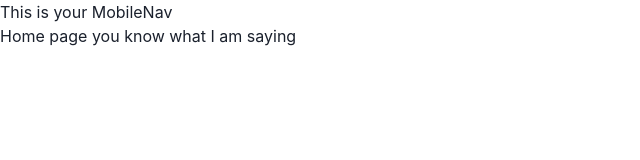
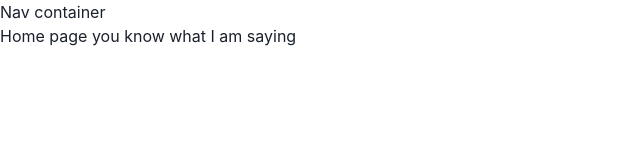
Before and after one commit to jahrulezfrancis/swift-service-frontend, a React (Vite) app: page / in a window 1280 px wide. Shown: the top 160 px of the page, without its empty margins (0-640 px from the left). Built offline with nearby package versions, Linux system fonts and the light colour scheme.

Commit message:
Added media query for mobile device

```diff
--- a/src/Components/Navigation/Index.tsx
+++ b/src/Components/Navigation/Index.tsx
@@ -1,8 +1,12 @@
+import { useMediaQuery } from "@chakra-ui/react"
 import DesktopNav from "./DesktopNav"
 import MobileNav from "./MobileNav"
 
+
+
 export default function NavIndex() {
-    const isMobileDevice = true
+    const [isMobileDevice] = useMediaQuery('(max-width: 624px)')
+
     return (
         <div>
             {isMobileDevice ? <MobileNav /> : <DesktopNav />}
```
